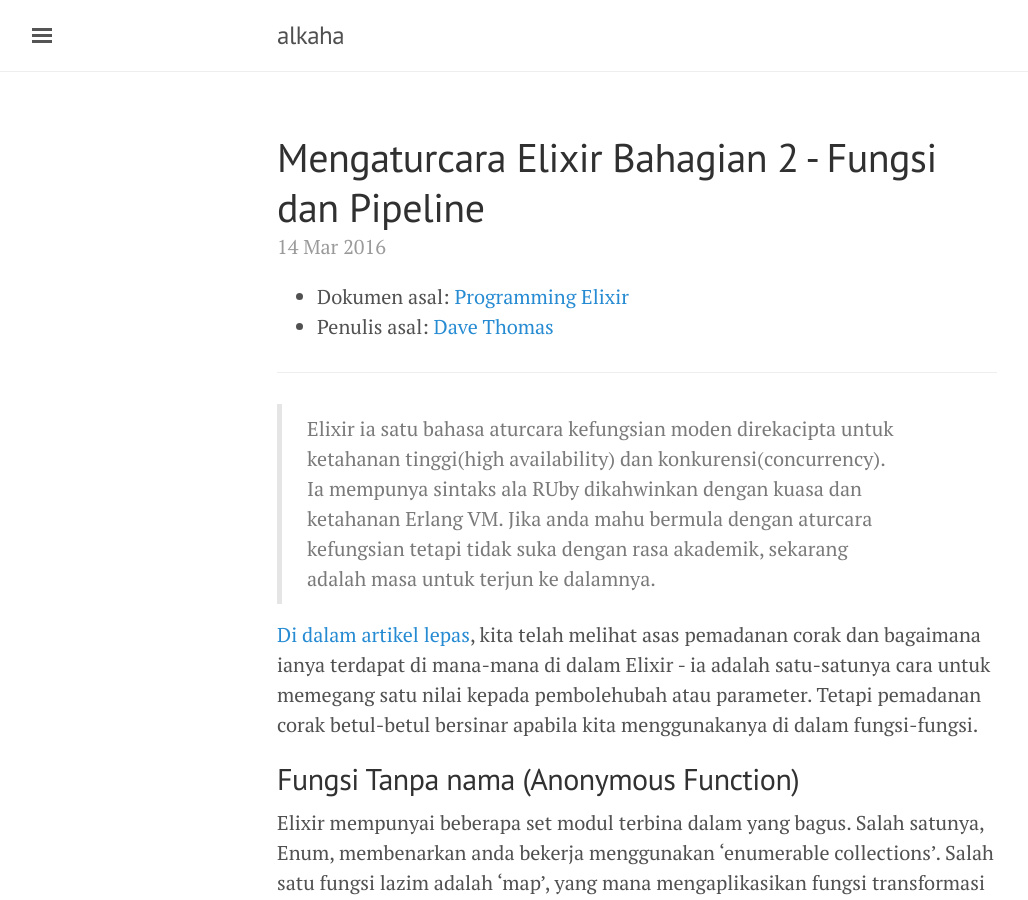
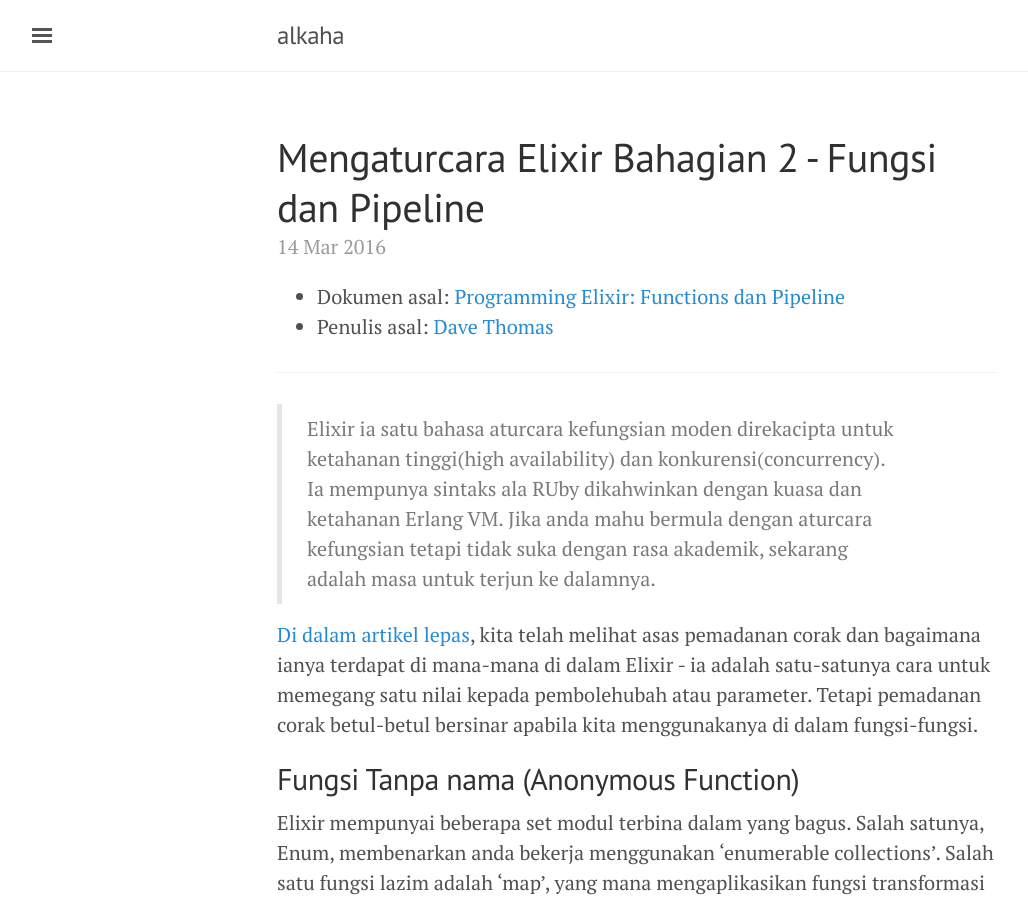
Before and after one commit to alkaha/alkaha.github.io, a Jekyll site: the page built from _posts/2016-03-14-mengaturcara-elixir-2.md, in a window 1280 px wide and 900 px high. Shown: the whole window, without its empty margins (3-1031 px from the left). Built offline with Jekyll 4.4.1, drawn with Linux system fonts in a browser that asks for light colours.

Commit message:
updated dave thomas's posts

```diff
--- a/_posts/2016-03-14-mengaturcara-elixir-2.md
+++ b/_posts/2016-03-14-mengaturcara-elixir-2.md
@@ -3,7 +3,7 @@
 title: Mengaturcara Elixir Bahagian 2 - Fungsi dan Pipeline
 ---
 
-- Dokumen asal: [Programming Elixir](https://pragprog.com/magazines/2013-07/programming-elixir)
+- Dokumen asal: [Programming Elixir: Functions dan Pipeline](https://pragprog.com/magazines/2013-07/programming-elixir)
 - Penulis asal: [Dave Thomas](https://pragprog.com)
 
 ---
```
Also changed, not shown: _posts/2016-03-13-mengaturcara-elixir-1.md (+1 -1 lines).
